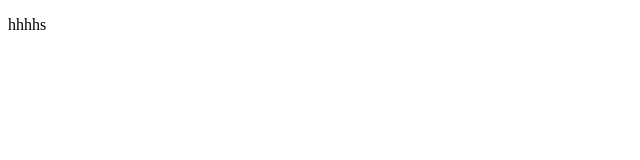
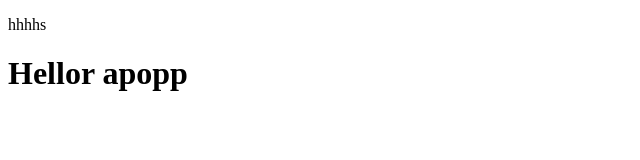
Before and after one commit to HarshDevpro/demo2, a plain HTML site: page index.html in a window 1280 px wide. Shown: the whole page, without its empty margins (0-640 px from the left). Drawn offline with Linux system fonts and the light colour scheme.

Commit message:
add new item

```diff
--- a/index.html
+++ b/index.html
@@ -7,5 +7,6 @@
 </head>
 <body>
     <p>hhhhs</p>
+    <h1>Hellor apopp</h1>
 </body>
 </html>
```
